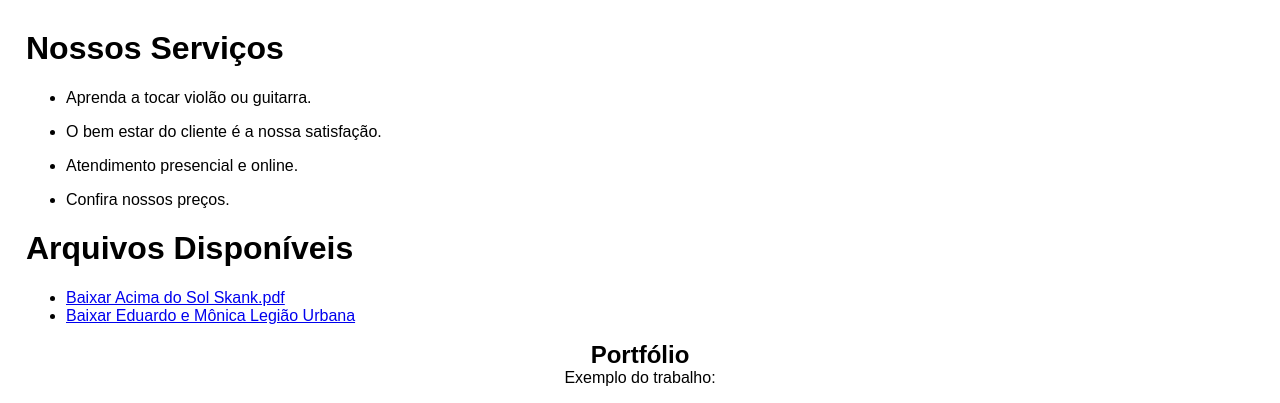
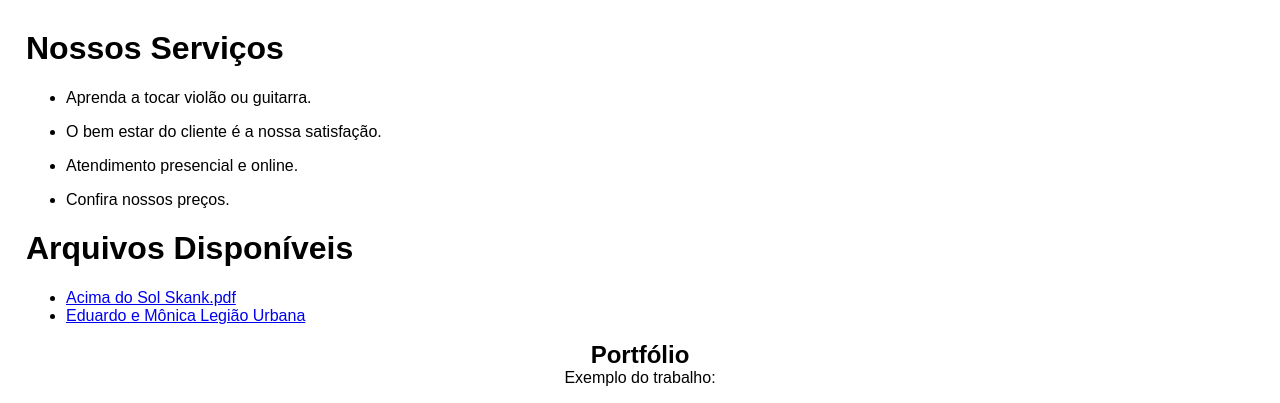
Before and after one commit to luiz-eduardo-collab/Marlon-Lima, a plain HTML site: page index.html in a window 1280 px wide. Shown: the part 317-720 px from the top of the page. Drawn offline with Linux system fonts and the light colour scheme.

Commit message:
Update index.html

```diff
--- a/index.html
+++ b/index.html
@@ -47,8 +47,8 @@
         </ul>
         <h1>Arquivos Disponíveis</h1>
          <ul>
-             <li><a href="Acima do Sol Skank.pdf" download>Baixar Acima do Sol Skank.pdf</a></li>
-             <li><a href="Eduardo e Mônica Legião Urbana.pdf" download>Baixar Eduardo e Mônica Legião Urbana</a></li>
+             <li><a href="Acima do Sol Skank.pdf" download>Acima do Sol Skank.pdf</a></li>
+             <li><a href="Eduardo e Mônica Legião Urbana.pdf" download>Eduardo e Mônica Legião Urbana</a></li>
          </ul>
       </div>
     </div>
```
